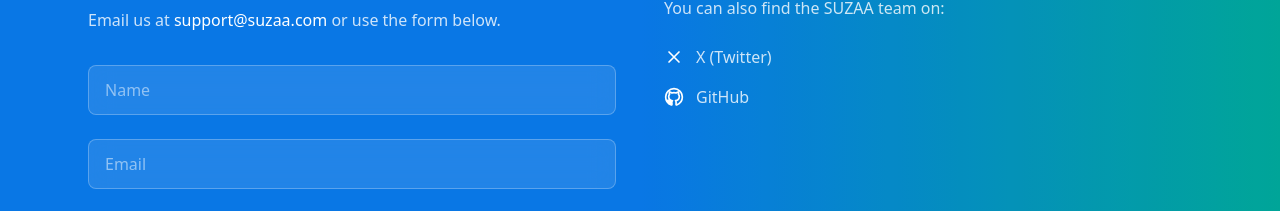
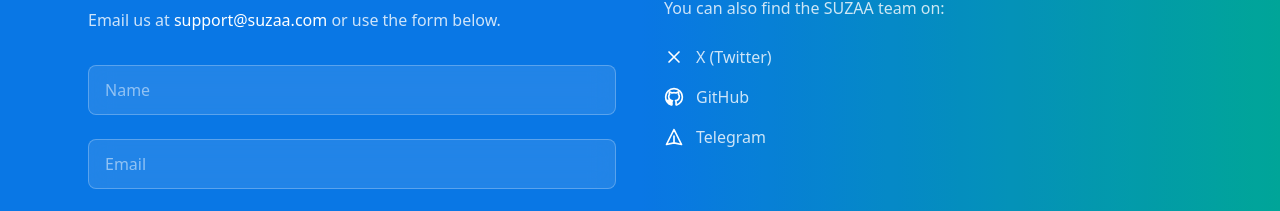
Before and after one commit to suzaadev/website, a Next.js app: page / in a window 1280 px wide. Shown: the part 2956-3167 px from the top of the page. Built offline with nearby package versions, Linux system fonts and the light colour scheme.

Commit message:
Fix on page

```diff
--- a/components/Contact.tsx
+++ b/components/Contact.tsx
@@ -69,6 +69,15 @@ export default function Contact() {
       icon: (
         <svg className="w-5 h-5" fill="none" stroke="currentColor" viewBox="0 0 24 24">
           <path strokeLinecap="round" strokeLinejoin="round" strokeWidth={2} d="M12 2C6.477 2 2 6.484 2 12.017c0 4.425 2.865 8.18 6.839 9.504.5.092.682-.217.682-.483 0-.237-.008-.868-.013-1.703-2.782.605-3.369-1.343-3.369-1.343-.454-1.158-1.11-1.466-1.11-1.466-.908-.62.069-.608.069-.608 1.003.07 1.531 1.032 1.531 1.032.892 1.53 2.341 1.088 2.91.832.092-.647.35-1.088.636-1.338-2.22-.253-4.555-1.113-4.555-4.951 0-1.093.39-1.988 1.029-2.688-.103-.253-.446-1.272.098-2.65 0 0 .84-.27 2.75 1.026A9.564 9.564 0 0112 6.844c.85.004 1.705.115 2.504.337 1.909-1.296 2.747-1.027 2.747-1.027.546 1.379.202 2.398.1 2.651.64.7 1.028 1.595 1.028 2.688 0 3.848-2.339 4.695-4.566 4.943.359.309.678.92.678 1.855 0 1.338-.012 2.419-.012 2.747 0 .268.18.58.688.482A10.019 10.019 0 0022 12.017C22 6.484 17.522 2 12 2z" />
+        </svg>
+      ),
+    },
+    {
+      name: 'Telegram',
+      url: 'https://t.me/suzaaglobal',
+      icon: (
+        <svg className="w-5 h-5" fill="none" stroke="currentColor" viewBox="0 0 24 24">
+          <path strokeLinecap="round" strokeLinejoin="round" strokeWidth={2} d="M12 19l9 2-9-18-9 18 9-2zm0 0v-8" />
         </svg>
       ),
     },
```
